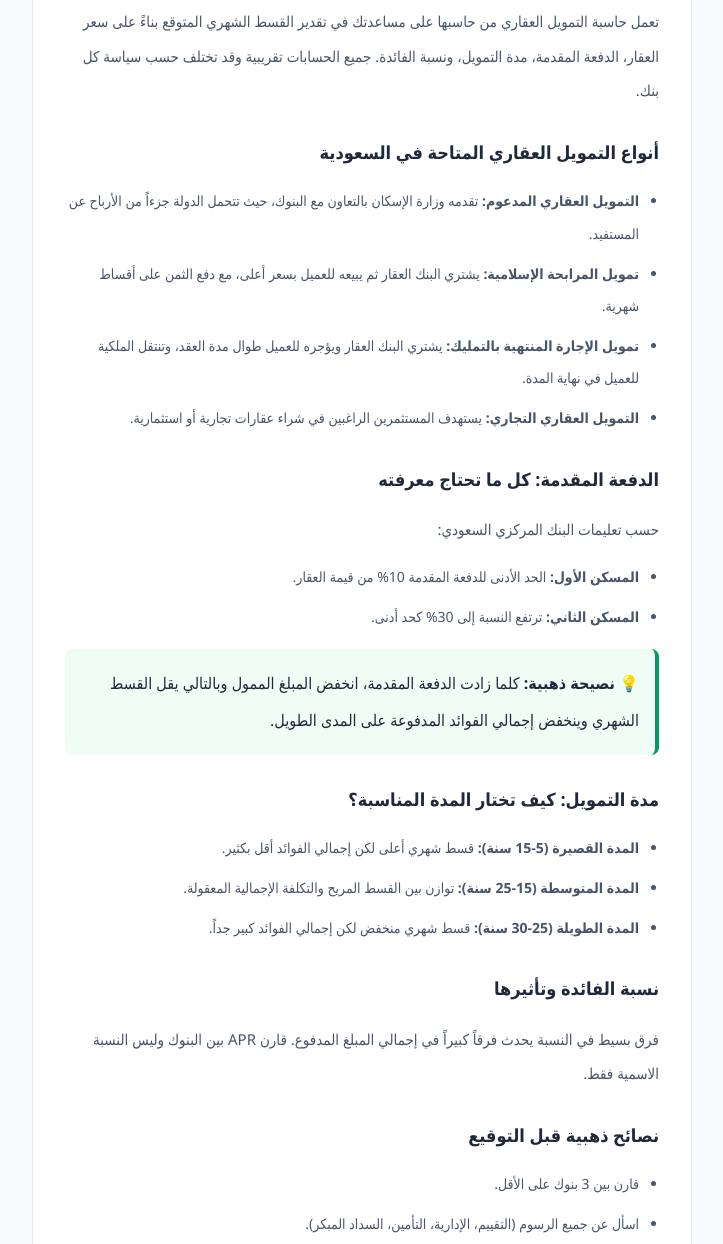
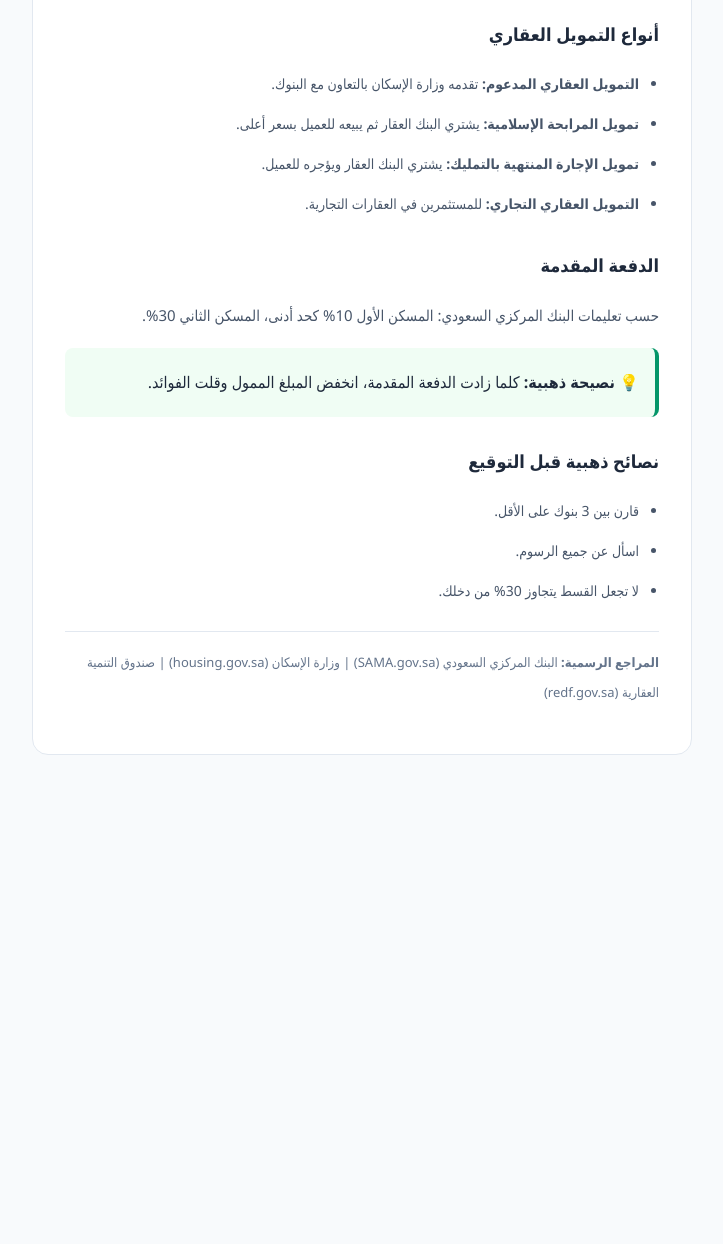
Before and after one commit to ibrahimalrezan-rgb/hasibha, a plain HTML site: page mortgage.html in a window 1280 px wide. Shown: the part 1538-2782 px from the top of the page, without its empty margins (278-1001 px from the left). After the commit the page ends 2293 px from the top, so only its background shows below. Drawn offline with Linux system fonts and the light colour scheme.

Commit message:
Update mortgage.html

```diff
--- a/mortgage.html
+++ b/mortgage.html
@@ -6,7 +6,6 @@
     <title>حاسبة التمويل العقاري 2026 - احسب قسطك الشهري بدقة | حاسبها</title>
     <meta name="description" content="حاسبة التمويل العقاري في السعودية مع شرح وافي. تعرف على أنواع التمويل، الدفعة المقدمة، نسبة الفائدة، مدة السداد، ونصائح ذهبية للحصول على أفضل تمويل عقاري.">
     <link rel="canonical" href="https://hasibha.com/mortgage">
-    <!-- Google tag (gtag.js) -->
     <script async src="https://www.googletagmanager.com/gtag/js?id=G-NZLXJFVCDW"></script>
     <script>
       window.dataLayer = window.dataLayer || [];
@@ -55,7 +54,13 @@
     </style>
 </head>
 <body>
-<header class="site-header"><div class="container"><div class="header-content"><a href="/" class="logo"><img src="https://i.ibb.co/MyCPJW6y/B8947-E27-073-B-4-DE2-8-E7-F-EB2023-A17-E70.png" alt="حاسبها"> حاسبها</a><a href="/" style="color:#059669;text-decoration:none;font-weight:600">الرئيسية</a></div></div></header>
+<header class="site-header"><div class="container"><div class="header-content">
+    <a href="/" class="logo"><img src="https://i.ibb.co/MyCPJW6y/B8947-E27-073-B-4-DE2-8-E7-F-EB2023-A17-E70.png" alt="حاسبها"> حاسبها</a>
+    <div style="display:flex;gap:12px;align-items:center">
+        <a href="/mortgage-en" style="color:#64748b;text-decoration:none;font-weight:600">English</a>
+        <a href="/" style="color:#059669;text-decoration:none;font-weight:600">الرئيسية</a>
+    </div>
+</div></div></header>
 <main>
 <div class="container">
 <div class="calc-wrapper">
@@ -76,37 +81,23 @@
 <h2>🗂️ الدليل الشامل للتمويل العقاري في السعودية 2026</h2>
 <h3>مقدمة عن التمويل العقاري</h3>
 <p>التمويل العقاري هو أحد أهم المنتجات المالية التي تقدمها البنوك وشركات التمويل في المملكة العربية السعودية. يتيح للمواطنين والمقيمين فرصة امتلاك منزل الأحلام دون الحاجة لدفع كامل قيمة العقار مقدماً. وفقاً لإحصائيات البنك المركزي السعودي (ساما)، تجاوز حجم التمويل العقاري السكني في المملكة 600 مليار ريال بنهاية عام 2025.</p>
-<p>تعمل حاسبة التمويل العقاري من حاسبها على مساعدتك في تقدير القسط الشهري المتوقع بناءً على سعر العقار، الدفعة المقدمة، مدة التمويل، ونسبة الفائدة. جميع الحسابات تقريبية وقد تختلف حسب سياسة كل بنك.</p>
-<h3>أنواع التمويل العقاري المتاحة في السعودية</h3>
+<h3>أنواع التمويل العقاري</h3>
 <ul>
-<li><strong>التمويل العقاري المدعوم:</strong> تقدمه وزارة الإسكان بالتعاون مع البنوك، حيث تتحمل الدولة جزءاً من الأرباح عن المستفيد.</li>
-<li><strong>تمويل المرابحة الإسلامية:</strong> يشتري البنك العقار ثم يبيعه للعميل بسعر أعلى، مع دفع الثمن على أقساط شهرية.</li>
-<li><strong>تمويل الإجارة المنتهية بالتمليك:</strong> يشتري البنك العقار ويؤجره للعميل طوال مدة العقد، وتنتقل الملكية للعميل في نهاية المدة.</li>
-<li><strong>التمويل العقاري التجاري:</strong> يستهدف المستثمرين الراغبين في شراء عقارات تجارية أو استثمارية.</li>
+<li><strong>التمويل العقاري المدعوم:</strong> تقدمه وزارة الإسكان بالتعاون مع البنوك.</li>
+<li><strong>تمويل المرابحة الإسلامية:</strong> يشتري البنك العقار ثم يبيعه للعميل بسعر أعلى.</li>
+<li><strong>تمويل الإجارة المنتهية بالتمليك:</strong> يشتري البنك العقار ويؤجره للعميل.</li>
+<li><strong>التمويل العقاري التجاري:</strong> للمستثمرين في العقارات التجارية.</li>
 </ul>
-<h3>الدفعة المقدمة: كل ما تحتاج معرفته</h3>
-<p>حسب تعليمات البنك المركزي السعودي:</p>
-<ul>
-<li><strong>المسكن الأول:</strong> الحد الأدنى للدفعة المقدمة 10% من قيمة العقار.</li>
-<li><strong>المسكن الثاني:</strong> ترتفع النسبة إلى 30% كحد أدنى.</li>
-</ul>
-<div class="tip">💡 <strong>نصيحة ذهبية:</strong> كلما زادت الدفعة المقدمة، انخفض المبلغ الممول وبالتالي يقل القسط الشهري وينخفض إجمالي الفوائد المدفوعة على المدى الطويل.</div>
-<h3>مدة التمويل: كيف تختار المدة المناسبة؟</h3>
-<ul>
-<li><strong>المدة القصيرة (5-15 سنة):</strong> قسط شهري أعلى لكن إجمالي الفوائد أقل بكثير.</li>
-<li><strong>المدة المتوسطة (15-25 سنة):</strong> توازن بين القسط المريح والتكلفة الإجمالية المعقولة.</li>
-<li><strong>المدة الطويلة (25-30 سنة):</strong> قسط شهري منخفض لكن إجمالي الفوائد كبير جداً.</li>
-</ul>
-<h3>نسبة الفائدة وتأثيرها</h3>
-<p>فرق بسيط في النسبة يحدث فرقاً كبيراً في إجمالي المبلغ المدفوع. قارن APR بين البنوك وليس النسبة الاسمية فقط.</p>
+<h3>الدفعة المقدمة</h3>
+<p>حسب تعليمات البنك المركزي السعودي: المسكن الأول 10% كحد أدنى، المسكن الثاني 30%.</p>
+<div class="tip">💡 <strong>نصيحة ذهبية:</strong> كلما زادت الدفعة المقدمة، انخفض المبلغ الممول وقلت الفوائد.</div>
 <h3>نصائح ذهبية قبل التوقيع</h3>
 <ul>
 <li>قارن بين 3 بنوك على الأقل.</li>
-<li>اسأل عن جميع الرسوم (التقييم، الإدارية، التأمين، السداد المبكر).</li>
-<li>لا تجعل القسط يتجاوز 30% من دخلك الشهري.</li>
-<li>استخدم الحاسبة أعلاه لتجربة سيناريوهات مختلفة.</li>
+<li>اسأل عن جميع الرسوم.</li>
+<li>لا تجعل القسط يتجاوز 30% من دخلك.</li>
 </ul>
-<p class="ref"><strong>المراجع الرسمية:</strong> البنك المركزي السعودي (SAMA.gov.sa) | وزارة الإسكان (housing.gov.sa) | صندوق التنمية العقارية (redf.gov.sa) | الهيئة العامة للإحصاء (stats.gov.sa)</p>
+<p class="ref"><strong>المراجع الرسمية:</strong> البنك المركزي السعودي (SAMA.gov.sa) | وزارة الإسكان (housing.gov.sa) | صندوق التنمية العقارية (redf.gov.sa)</p>
 </div>
 </div>
 </main>
```
